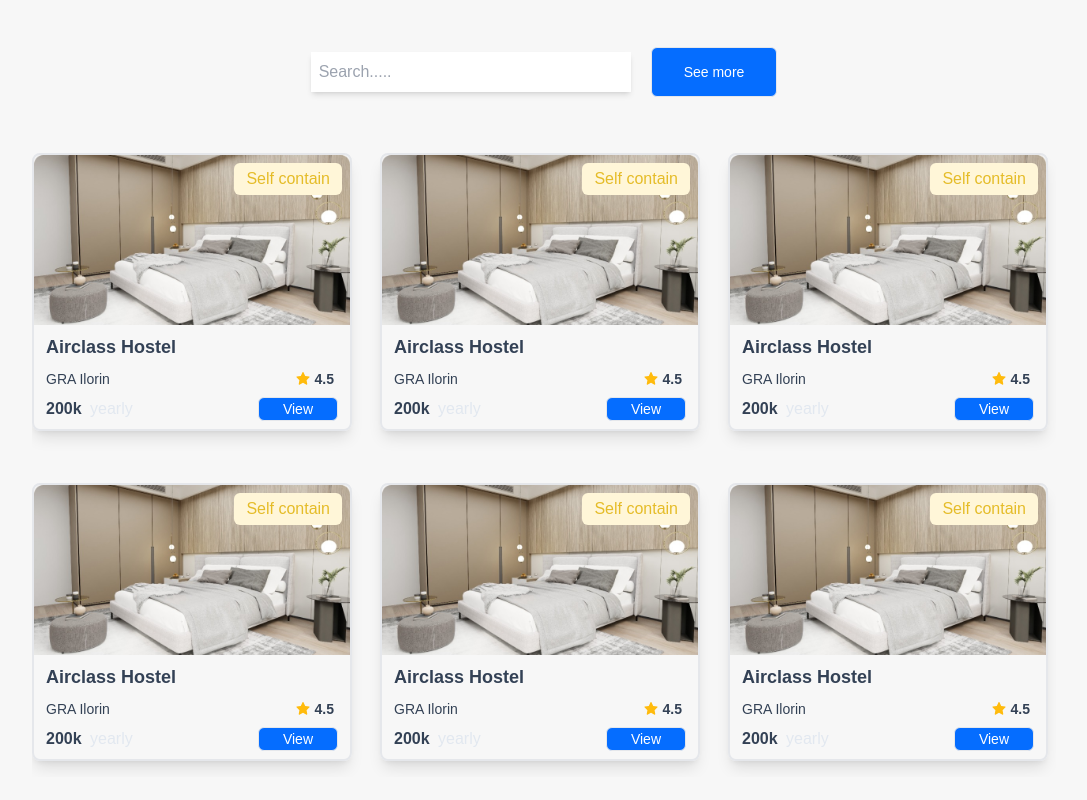
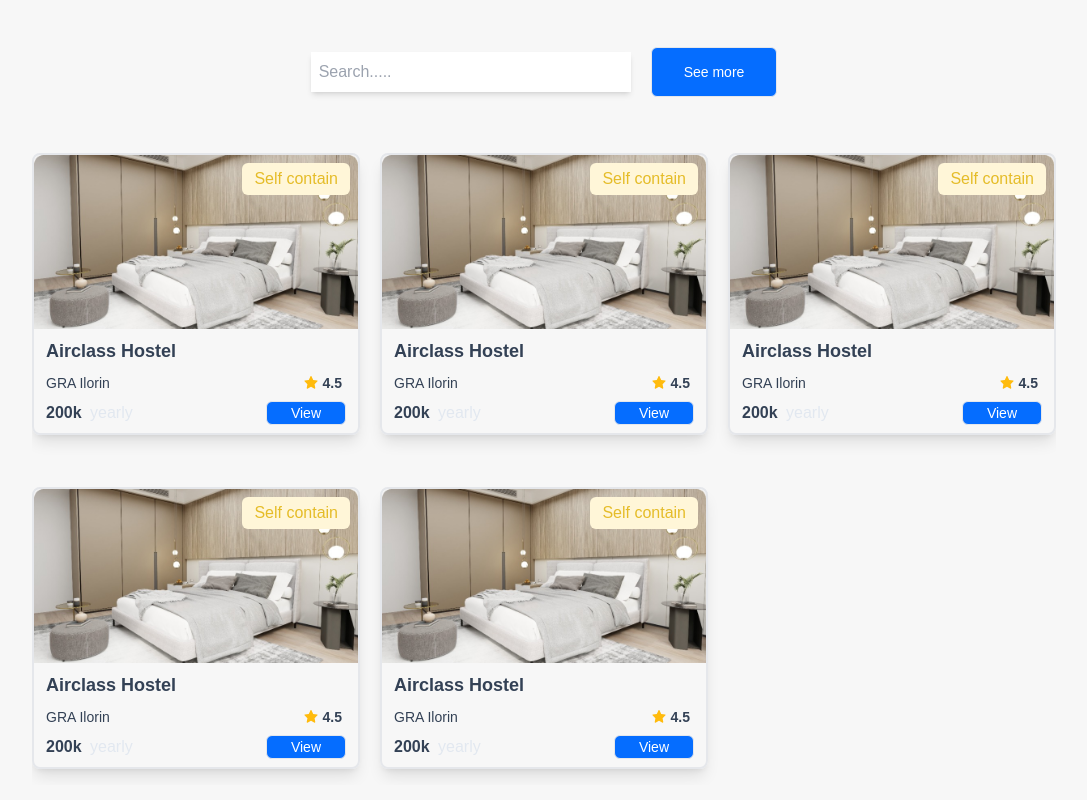
Before and after one commit to Abdulzeez403/lifeEase, a Next.js app: page / in a window 1280 px wide. Shown: the part 1300-2100 px from the top of the page, without its empty margins (96-1183 px from the left). Built offline with nearby package versions, Linux system fonts and the light colour scheme.

Commit message:
fixed responsive bugs

```diff
--- a/src/module/home/components/choose.tsx
+++ b/src/module/home/components/choose.tsx
@@ -3,7 +3,7 @@ import React from 'react'
 
 const ChooseComponent = () => {
     return (
-        <div className="my-[5rem] w-[90%] mx-auto">
+        <div className="my-[5rem] ">
             <h4 className='font-bold text-[2.2rem] text-center text-black my-[4rem] md:text-[2.5rem] lg:text-[2.5rem]'>Why Choose Us?</h4>
             <div className="block   md:flex md:justify-between lg:flex lg:justify-between ">
                 <ChooseItems
--- a/src/module/home/components/footer.tsx
+++ b/src/module/home/components/footer.tsx
@@ -12,9 +12,12 @@ export const FooterComponent = () => {
 
         <div>
 
-            <div className='flex justify-between px-4 py-8' >
+            <div className='sm:block
+             md:flex md:justify-between md:px-4 md:py-8
+             lg:flex lg:justify-between lg:px-4 lg:py-8' >
                 <div>
-                    <div className='w-[100px] mb-10'>
+                    <div className='w-[100px] mx-auto py-6
+                    md:mx-0 lg:mx-0'>
                         <ApImage
                             src={LogoWhite}
                             width={30}
@@ -24,7 +27,8 @@ export const FooterComponent = () => {
                         />
                     </div>
 
-                    <ApText size={'sm'} className='w-[20rem] text-white'>
+                    <ApText size={'sm'} className=' text-center w-[80%] mx-auto text-white md:text-left md:w-[20rem] md:mx-0
+                     lg:text-left lg:w-[20rem] lg:mx-0'>
                         Find, Join, Save, Manage, Share, Stay Updated. Sign up now to discover your ideal student accommodation, unlock exclusive features, effortlessly save and compare favorite hostels,
                     </ApText>
 
@@ -36,8 +40,8 @@ export const FooterComponent = () => {
                 </div>
 
                 <div>
-                    <ApText className="text-white font-bold text-md mb-10">Helpfull Links</ApText>
-                    <div className='flex-1'>
+                    <ApText className="text-center text-white font-bold text-md my-8 md:text-left lg:text-left">Helpfull Links</ApText>
+                    <div className='flex-1 text-center md:text-left lg:text-left'>
                         <li>
                             <Link href="/" className='text-white'>Home</Link>
 
@@ -55,7 +59,9 @@ export const FooterComponent = () => {
 
                 </div>
                 <div>
-                    <ApText className="text-white font-bold text-md mb-10">Support</ApText>
+                    <ApText className="text-center text-white font-bold text-md my-8 md:text-left lg:text-left">Support</ApText>
+
+                    <div className='flex-1 text-center md:text-left lg:text-left'>
                         <li>
                             <Link href="/" className='text-white'>Term and Condition</Link>
 
@@ -68,11 +74,12 @@ export const FooterComponent = () => {
                             <Link href="/" className='text-white'>privacy policy</Link>
 
                         </li>
-
+                    </div>
                 </div>
                 <div>
-                    <ApText className="text-white font-bold text-md  mb-10">Contact</ApText>
-                    <ApText className="w-50 text-white" size={"sm"}>
+                    <ApText className="text-center text-white font-bold text-md  my-8 md:text-left lg:text-left">Contact</ApText>
+                    <ApText className=" text-center w-[80%] mx-auto text-white md:text-left md:w-[20rem] md:mx-0
+                     lg:text-left lg:w-[20rem] lg:mx-0" size={"sm"}>
                         Address: 123 Main Street, Anytown, USA <br />
                         Email: john.doe@example.com  <br />
                         Phone Number: +1 (555) 123-4567  <br />
--- a/src/module/home/components/getApp.tsx
+++ b/src/module/home/components/getApp.tsx
@@ -9,16 +9,22 @@ const GetAppComponent = () => {
     return (
         <div className="gap-y-10 p-4 py-6">
             <div className='mt-4'>
-                <h4 className='text-white font-semi-bold text-[45px] leading-[60px] w-[420px] '>
+                <h4 className=' text-center text-[30px] w-[100%] text-white font-semi-bold leading-[60px]
+                md:text-[45px] md:text-left md:w-[420px]
+                lg:text-[45px] lg:text-left lg::w-[420px]'>
                     Let’s find you the perfect home away from home.</h4>
             </div>
 
 
-            <ApText className='w-[40%] text-white text-bold text-sm leading-5 mt-4 '>
+            <ApText className='w-[100%] text-center text-white text-bold text-sm leading-5 mt-4
+            md:w-[40%] md:text-left lg:w-[40%] lg:text-left '>
                 Choose us for our vast database of hostels, offering you a wide range of options to cater to your preferences and budget.
             </ApText>
 
-            <div className=" ">
+            <div className=" w-80 mx-auto
+            sm:w-80 sm:mx-auto
+            md:w-80 md:mx-0
+            lg:w-80 lg:mx-0">
                 <div className='flex gap-x-8 mt-6'>
                     <div className="w-[150px]">
                         <ApImage
--- a/src/module/home/components/hostels.tsx
+++ b/src/module/home/components/hostels.tsx
@@ -8,7 +8,7 @@ import { AiFillStar } from 'react-icons/ai'
 
 const HostelsComponents = () => {
     return (
-        <div>
+        <div >
             <div className="my-10">
                 <h4 className='font-bold text-[2.2rem] text-center text-black my-[4rem] md:text-[2.5rem] lg:text-[2.5rem]'>Discover the most Popular Hostels</h4>
                 <div className="hidden md:block lg:block">
@@ -20,13 +20,26 @@ const HostelsComponents = () => {
 
                 </div>
             </div>
-            <div className='flex overflow-scroll w-[100%] md:grid md:grid-cols-3 md:gap-5 lg:grid lg:grid-cols-3 lg:gap-5 '>
+            <div className='flex overflow-scroll
+            md:grid md:grid-cols-3 md:gap-5 md:overflow-auto
+            lg:grid lg:grid-cols-3 lg:overflow-auto lg:gap-5 '>
+
+                <div>
                 <HostelItem />
+                </div>
+                <div>
                 <HostelItem />
+                </div>
+                <div>
                 <HostelItem />
+                </div>
+                <div>
                 <HostelItem />
+                </div>
+                <div>
                 <HostelItem />
-                <HostelItem />
+                </div>
+
             </div>
 
         </div>
@@ -37,7 +50,9 @@ export default HostelsComponents
 
 const HostelItem = () => {
     return (
-            <div className=" w-[20rem] border-2 shadow-lg rounded-lg my-4">
+            <div className="w-80 border-2 shadow-lg rounded-lg
+            sm:w-[30rem] md:w-[100%]
+            lg:w-[100%]  my-4">
                 <div className='relative' >
                     <ApImage
                         src={hostelImage}
--- a/src/module/home/components/testimonial.tsx
+++ b/src/module/home/components/testimonial.tsx
@@ -12,7 +12,7 @@ const Testimonial = () => {
         <div className="my-10" >
         <h4 className='font-bold text-[2.2rem] text-center text-black my-[4rem]'>Testimonial</h4>
 
-        <div className="flex gap-x-5">
+        <div className=" sm:block md:flex md:gap-x-5 lg:flex lg:gap-x-5">
 
         {/* <div className="my-10" >
             <ApText className='font-bold text-[2rem] text-center text-black my-[4rem]'>Testimonial</ApText>
--- a/src/module/home/page.tsx
+++ b/src/module/home/page.tsx
@@ -10,9 +10,9 @@ import { FooterComponent } from './components/footer'
 export const HomePage = () => {
 
     return (
-        <div>
+        <div className="p-0 m-0">
 
-            <div className='bg-[#056DFF] p-6  md:p-6 md:pb-0  lg:p-6 lg:pb-0'>
+            <div className='bg-[#056DFF]  p-5 sm:p-6  md:p-6 md:pb-0  lg:p-6 lg:pb-0'>
                 <Navbar />
                 <HeroPage />
             </div>
--- a/src/pages/index.tsx
+++ b/src/pages/index.tsx
@@ -5,7 +5,9 @@ function Home() {
   return (
     <>
 
-      <div className="  md:w-[80%] md:mx-auto md:justify-center lg:w-[80%] lg:mx-auto lg:justify-center">
+      <div className="w-[100%] overflow-hidden sm:w-[100%]
+      md:w-[80%] md:mx-auto md:justify-center
+      lg:w-[80%] lg:mx-auto lg:justify-center">
         <HomePage />
       </div>
     </>
--- a/src/styles/globals.css
+++ b/src/styles/globals.css
@@ -13,6 +13,12 @@ import "slick-carousel/slick/slick-theme.css"; */
     font-family: "Montserrat", sans-serif;
   }
 } */
+
+html, *{
+  padding:0;
+  margin: 0;
+  box-sizing: border-box;
+}
 body {
   /* font-family: 'Inter', sans-serif; */
   font-family: "Montserrat", sans-serif;
--- a/tailwind.config.js
+++ b/tailwind.config.js
@@ -9,9 +9,23 @@ module.exports = {
     extend: {
       fontFamily: {
         'sans': ['Montserrat', 'sans-serif']
-      }
+      },
+      screens: {
+
+      'xs': '380px',
+
+      "sm": "500px",
+
+      'md': '768px',
+
+      'lg': '1024px',
+
+      'xl': '1280px',
+
+      '2xl': '1536px',
     }
 
   },
   plugins: [],
 }
+}
```
Lines whose indentation alone changed are shown as unchanged.
